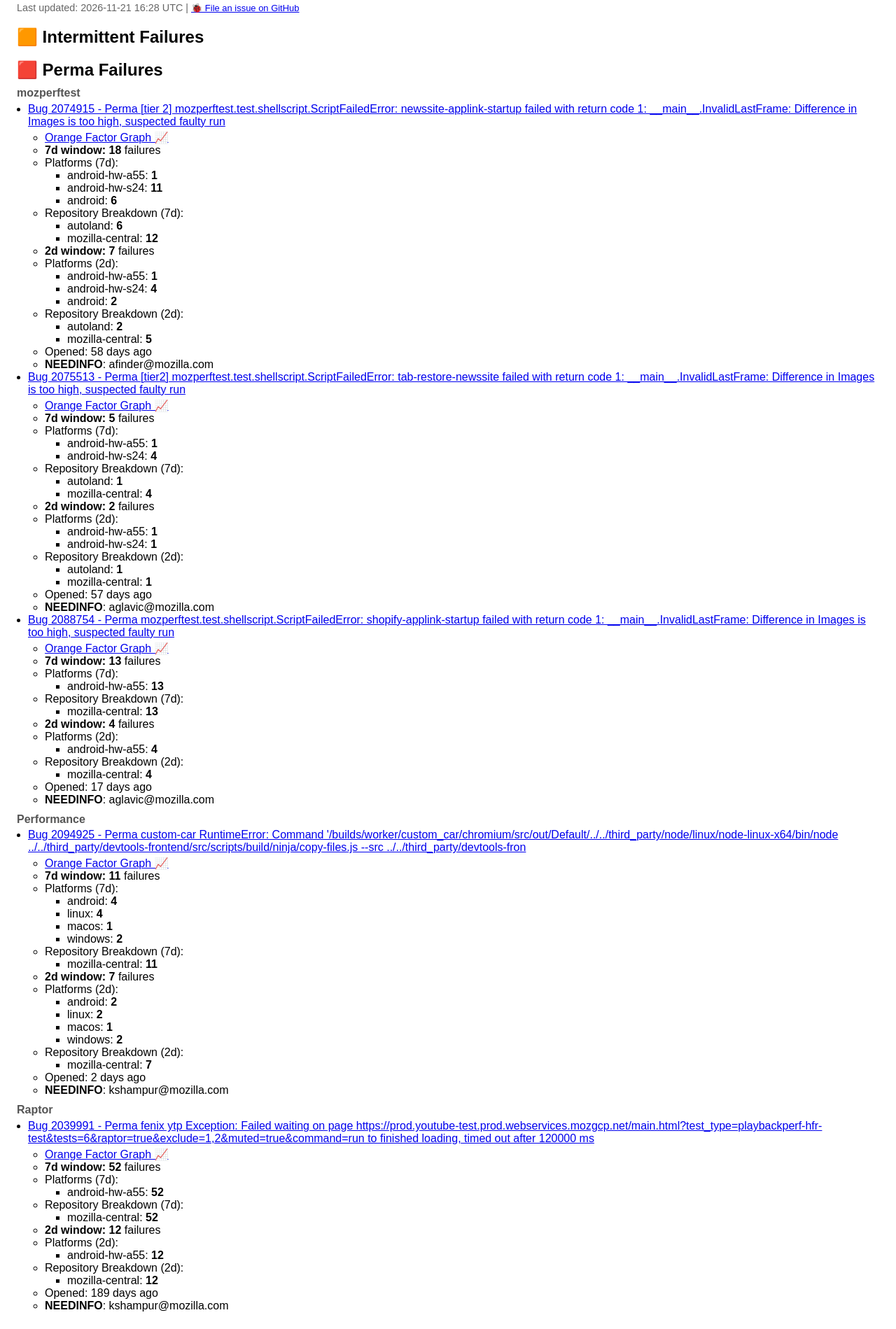
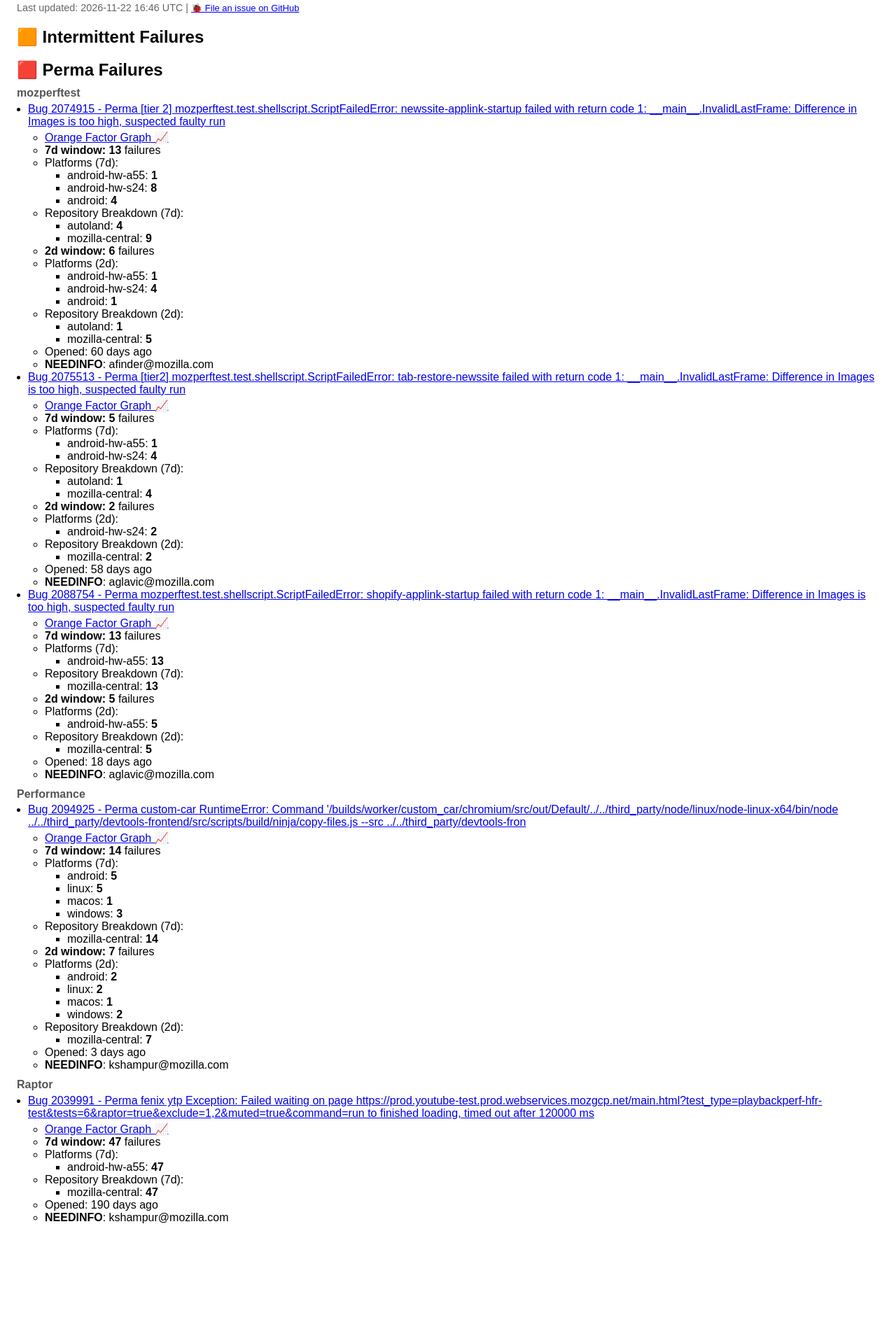
Before and after one commit to 92kns/perftest_triage_report, a plain HTML site: page index.html in a window 1280 px wide. Shown: the part 35-1934 px from the top of the page at 70% size. After the commit the page ends 1808 px from the top, so only its background shows below. Drawn offline with Linux system fonts and the light colour scheme.

Commit message:
deploy: e6268db85a138a57d462970a4b24746301efaec9

```diff
--- a/index.html
+++ b/index.html
@@ -14,7 +14,7 @@ ul.subdetails { list-style: square; padding-left: 2em; margin: 0; }
 </head><body>
 
 <p style="font-size: 0.9em; color: #666; user-select: none;">
-  Last updated: 2026-11-21 16:28 UTC |
+  Last updated: 2026-11-22 16:46 UTC |
 <a href="https://github.com/92kns/perftest_triage_report/issues" target="_blank" style="font-size: 0.9em;">
   🐞 File an issue on GitHub
 </a>
@@ -33,30 +33,30 @@ ul.subdetails { list-style: square; padding-left: 2em; margin: 0; }
         <li>
           <a href="https://bugzilla.mozilla.org/show_bug.cgi?id=2074915" target="_blank">Bug 2074915 - Perma [tier 2] mozperftest.test.shellscript.ScriptFailedError: newssite-applink-startup failed with return code 1: __main__.InvalidLastFrame: Difference in Images is too high, suspected faulty run</a>
           <ul class="details">
-            <li><a href="https://treeherder.mozilla.org/intermittent-failures/bugdetails?startday=2026-11-14&amp;endday=2026-11-21&amp;tree=all&amp;bug=2074915" target="_blank">Orange Factor Graph 📈</a></li>
-            <li><b>7d window:</b> <b>18</b> failures</li>
+            <li><a href="https://treeherder.mozilla.org/intermittent-failures/bugdetails?startday=2026-11-15&amp;endday=2026-11-22&amp;tree=all&amp;bug=2074915" target="_blank">Orange Factor Graph 📈</a></li>
+            <li><b>7d window:</b> <b>13</b> failures</li>
 
               <li>Platforms (7d):
-                <ul class="subdetails"><li>android-hw-a55: 1</li><li>android-hw-s24: 11</li><li>android: 6</li></ul>
+                <ul class="subdetails"><li>android-hw-a55: 1</li><li>android-hw-s24: 8</li><li>android: 4</li></ul>
               </li>
 
 
               <li>Repository Breakdown (7d):
-                <ul class="subdetails"><li>autoland: 6</li><li>mozilla-central: 12</li></ul>
+                <ul class="subdetails"><li>autoland: 4</li><li>mozilla-central: 9</li></ul>
               </li>
 
-            <li><b>2d window:</b> <b>7</b> failures</li>
+            <li><b>2d window:</b> <b>6</b> failures</li>
 
               <li>Platforms (2d):
-                <ul class="subdetails"><li>android-hw-a55: 1</li><li>android-hw-s24: 4</li><li>android: 2</li></ul>
+                <ul class="subdetails"><li>android-hw-a55: 1</li><li>android-hw-s24: 4</li><li>android: 1</li></ul>
               </li>
 
 
               <li>Repository Breakdown (2d):
-                <ul class="subdetails"><li>autoland: 2</li><li>mozilla-central: 5</li></ul>
+                <ul class="subdetails"><li>autoland: 1</li><li>mozilla-central: 5</li></ul>
               </li>
 
-            <li>Opened: 58 days ago</li>
+            <li>Opened: 60 days ago</li>
 
             <li><b>NEEDINFO</b>: afinder@mozilla.com</li>
           </ul>
@@ -65,7 +65,7 @@ ul.subdetails { list-style: square; padding-left: 2em; margin: 0; }
         <li>
           <a href="https://bugzilla.mozilla.org/show_bug.cgi?id=2075513" target="_blank">Bug 2075513 - Perma [tier2] mozperftest.test.shellscript.ScriptFailedError: tab-restore-newssite failed with return code 1: __main__.InvalidLastFrame: Difference in Images is too high, suspected faulty run</a>
           <ul class="details">
-            <li><a href="https://treeherder.mozilla.org/intermittent-failures/bugdetails?startday=2026-11-14&amp;endday=2026-11-21&amp;tree=all&amp;bug=2075513" target="_blank">Orange Factor Graph 📈</a></li>
+            <li><a href="https://treeherder.mozilla.org/intermittent-failures/bugdetails?startday=2026-11-15&amp;endday=2026-11-22&amp;tree=all&amp;bug=2075513" target="_blank">Orange Factor Graph 📈</a></li>
             <li><b>7d window:</b> <b>5</b> failures</li>
 
               <li>Platforms (7d):
@@ -80,15 +80,15 @@ ul.subdetails { list-style: square; padding-left: 2em; margin: 0; }
             <li><b>2d window:</b> <b>2</b> failures</li>
 
               <li>Platforms (2d):
-                <ul class="subdetails"><li>android-hw-a55: 1</li><li>android-hw-s24: 1</li></ul>
+                <ul class="subdetails"><li>android-hw-s24: 2</li></ul>
               </li>
 
 
               <li>Repository Breakdown (2d):
-                <ul class="subdetails"><li>autoland: 1</li><li>mozilla-central: 1</li></ul>
+                <ul class="subdetails"><li>mozilla-central: 2</li></ul>
               </li>
 
-            <li>Opened: 57 days ago</li>
+            <li>Opened: 58 days ago</li>
 
             <li><b>NEEDINFO</b>: aglavic@mozilla.com</li>
           </ul>
@@ -97,7 +97,7 @@ ul.subdetails { list-style: square; padding-left: 2em; margin: 0; }
         <li>
           <a href="https://bugzilla.mozilla.org/show_bug.cgi?id=2088754" target="_blank">Bug 2088754 - Perma mozperftest.test.shellscript.ScriptFailedError: shopify-applink-startup failed with return code 1: __main__.InvalidLastFrame: Difference in Images is too high, suspected faulty run</a>
           <ul class="details">
-            <li><a href="https://treeherder.mozilla.org/intermittent-failures/bugdetails?startday=2026-11-14&amp;endday=2026-11-21&amp;tree=all&amp;bug=2088754" target="_blank">Orange Factor Graph 📈</a></li>
+            <li><a href="https://treeherder.mozilla.org/intermittent-failures/bugdetails?startday=2026-11-15&amp;endday=2026-11-22&amp;tree=all&amp;bug=2088754" target="_blank">Orange Factor Graph 📈</a></li>
             <li><b>7d window:</b> <b>13</b> failures</li>
 
               <li>Platforms (7d):
@@ -109,18 +109,18 @@ ul.subdetails { list-style: square; padding-left: 2em; margin: 0; }
                 <ul class="subdetails"><li>mozilla-central: 13</li></ul>
               </li>
 
-            <li><b>2d window:</b> <b>4</b> failures</li>
+            <li><b>2d window:</b> <b>5</b> failures</li>
 
               <li>Platforms (2d):
-                <ul class="subdetails"><li>android-hw-a55: 4</li></ul>
+                <ul class="subdetails"><li>android-hw-a55: 5</li></ul>
               </li>
 
 
               <li>Repository Breakdown (2d):
-                <ul class="subdetails"><li>mozilla-central: 4</li></ul>
+                <ul class="subdetails"><li>mozilla-central: 5</li></ul>
               </li>
 
-            <li>Opened: 17 days ago</li>
+            <li>Opened: 18 days ago</li>
 
             <li><b>NEEDINFO</b>: aglavic@mozilla.com</li>
           </ul>
@@ -136,16 +136,16 @@ ul.subdetails { list-style: square; padding-left: 2em; margin: 0; }
         <li>
           <a href="https://bugzilla.mozilla.org/show_bug.cgi?id=2094925" target="_blank">Bug 2094925 - Perma custom-car RuntimeError: Command &#39;/builds/worker/custom_car/chromium/src/out/Default/../../third_party/node/linux/node-linux-x64/bin/node ../../third_party/devtools-frontend/src/scripts/build/ninja/copy-files.js --src ../../third_party/devtools-fron</a>
           <ul class="details">
-            <li><a href="https://treeherder.mozilla.org/intermittent-failures/bugdetails?startday=2026-11-14&amp;endday=2026-11-21&amp;tree=all&amp;bug=2094925" target="_blank">Orange Factor Graph 📈</a></li>
-            <li><b>7d window:</b> <b>11</b> failures</li>
+            <li><a href="https://treeherder.mozilla.org/intermittent-failures/bugdetails?startday=2026-11-15&amp;endday=2026-11-22&amp;tree=all&amp;bug=2094925" target="_blank">Orange Factor Graph 📈</a></li>
+            <li><b>7d window:</b> <b>14</b> failures</li>
 
               <li>Platforms (7d):
-                <ul class="subdetails"><li>android: 4</li><li>linux: 4</li><li>macos: 1</li><li>windows: 2</li></ul>
+                <ul class="subdetails"><li>android: 5</li><li>linux: 5</li><li>macos: 1</li><li>windows: 3</li></ul>
               </li>
 
 
               <li>Repository Breakdown (7d):
-                <ul class="subdetails"><li>mozilla-central: 11</li></ul>
+                <ul class="subdetails"><li>mozilla-central: 14</li></ul>
               </li>
 
             <li><b>2d window:</b> <b>7</b> failures</li>
@@ -159,7 +159,7 @@ ul.subdetails { list-style: square; padding-left: 2em; margin: 0; }
                 <ul class="subdetails"><li>mozilla-central: 7</li></ul>
               </li>
 
-            <li>Opened: 2 days ago</li>
+            <li>Opened: 3 days ago</li>
 
             <li><b>NEEDINFO</b>: kshampur@mozilla.com</li>
           </ul>
@@ -175,30 +175,22 @@ ul.subdetails { list-style: square; padding-left: 2em; margin: 0; }
         <li>
           <a href="https://bugzilla.mozilla.org/show_bug.cgi?id=2039991" target="_blank">Bug 2039991 - Perma fenix ytp Exception: Failed waiting on page https://prod.youtube-test.prod.webservices.mozgcp.net/main.html?test_type=playbackperf-hfr-test&amp;tests=6&amp;raptor=true&amp;exclude=1,2&amp;muted=true&amp;command=run to finished loading, timed out after 120000 ms</a>
           <ul class="details">
-            <li><a href="https://treeherder.mozilla.org/intermittent-failures/bugdetails?startday=2026-11-14&amp;endday=2026-11-21&amp;tree=all&amp;bug=2039991" target="_blank">Orange Factor Graph 📈</a></li>
-            <li><b>7d window:</b> <b>52</b> failures</li>
+            <li><a href="https://treeherder.mozilla.org/intermittent-failures/bugdetails?startday=2026-11-15&amp;endday=2026-11-22&amp;tree=all&amp;bug=2039991" target="_blank">Orange Factor Graph 📈</a></li>
+            <li><b>7d window:</b> <b>47</b> failures</li>
 
               <li>Platforms (7d):
-                <ul class="subdetails"><li>android-hw-a55: 52</li></ul>
+                <ul class="subdetails"><li>android-hw-a55: 47</li></ul>
               </li>
 
 
               <li>Repository Breakdown (7d):
-                <ul class="subdetails"><li>mozilla-central: 52</li></ul>
-              </li>
-
-            <li><b>2d window:</b> <b>12</b> failures</li>
-
-              <li>Platforms (2d):
-                <ul class="subdetails"><li>android-hw-a55: 12</li></ul>
+                <ul class="subdetails"><li>mozilla-central: 47</li></ul>
               </li>
 
 
-              <li>Repository Breakdown (2d):
-                <ul class="subdetails"><li>mozilla-central: 12</li></ul>
-              </li>
 
-            <li>Opened: 189 days ago</li>
+
+            <li>Opened: 190 days ago</li>
 
             <li><b>NEEDINFO</b>: kshampur@mozilla.com</li>
           </ul>
```
